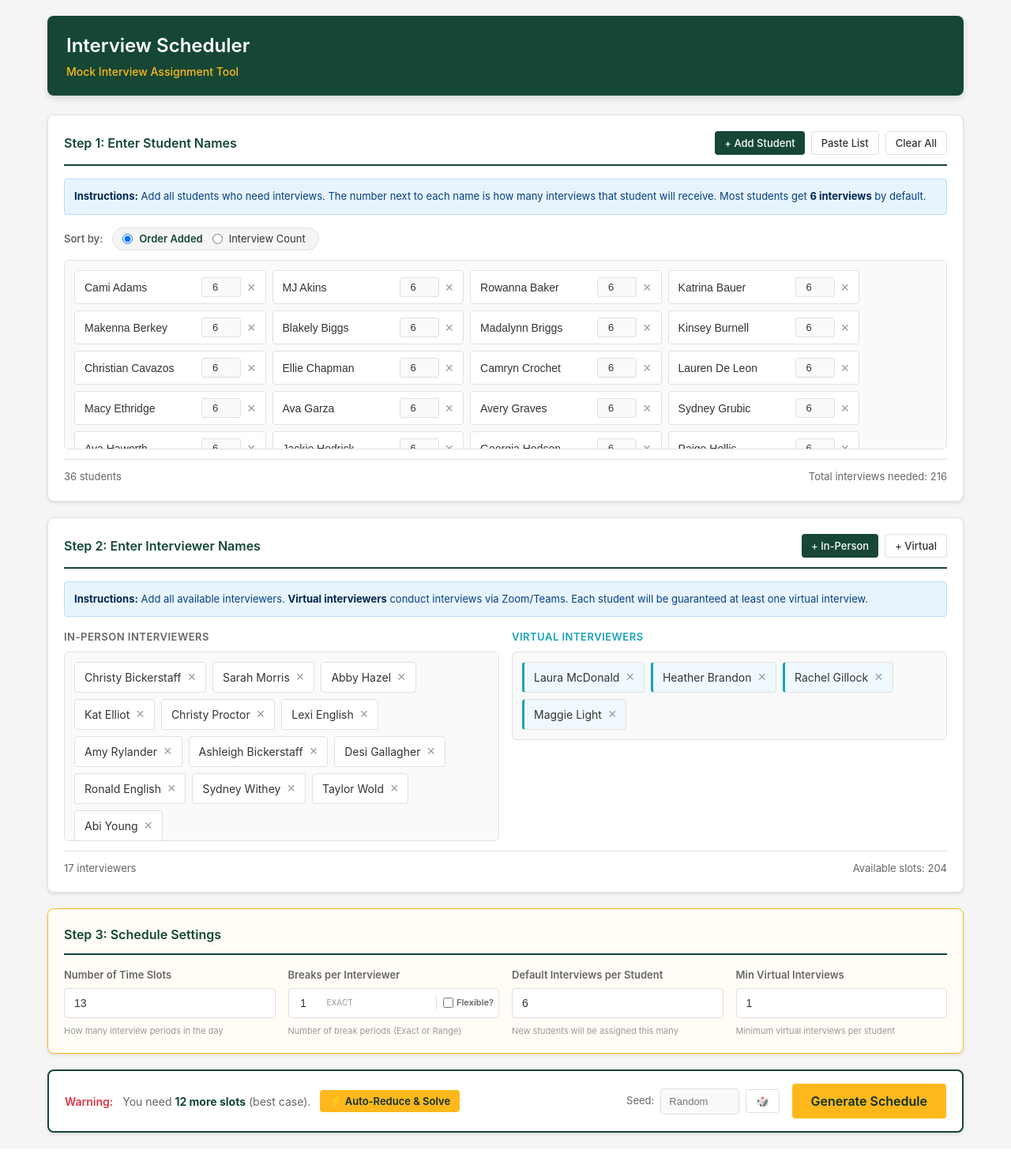
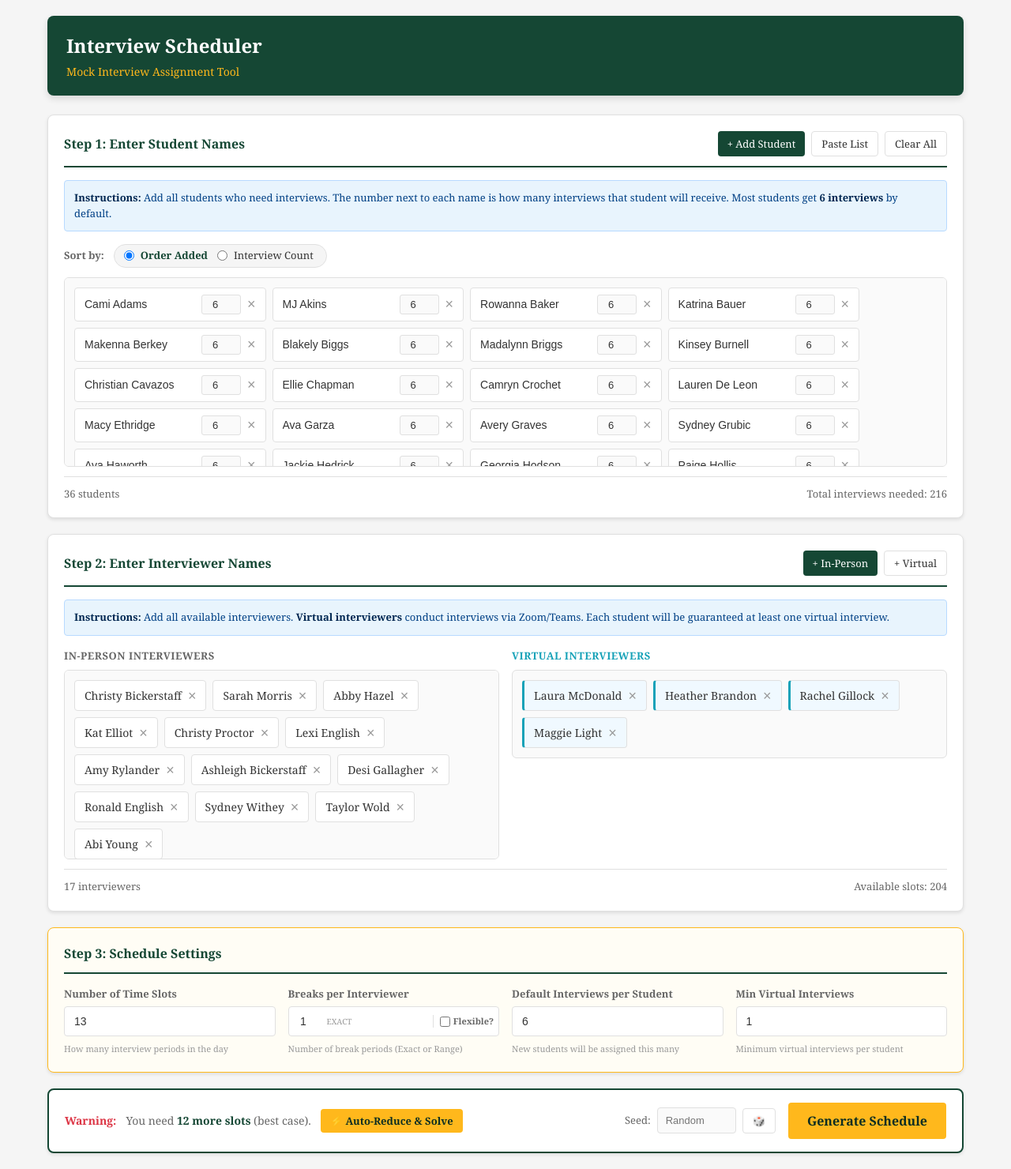
Before and after one commit to realronaldrump/interview-scheduler, a Flask app: page / in a window 1280 px wide. Shown: the whole page at 79% size. Before the commit the page ends 1439 px from the top, so only its background shows below. Run offline with Flask 3, Linux system fonts and the light colour scheme; some web fonts are replaced.

Commit message:
feat: Add Calluna font via Adobe Fonts and apply it to the body.

```diff
--- a/static/style.css
+++ b/static/style.css
@@ -36,7 +36,7 @@
 }
 
 body {
-    font-family: -apple-system, BlinkMacSystemFont, "Segoe UI", Roboto, "Helvetica Neue", Arial, sans-serif;
+    font-family: "calluna", Georgia, "Times New Roman", serif;
     background: var(--bg-primary);
     color: var(--text-primary);
     line-height: 1.5;
--- a/templates/index.html
+++ b/templates/index.html
@@ -5,6 +5,8 @@
     <meta charset="UTF-8">
     <meta name="viewport" content="width=device-width, initial-scale=1.0">
     <title>Interview Scheduler | Baylor University</title>
+    <!-- Adobe Fonts: Calluna -->
+    <link rel="stylesheet" href="https://use.typekit.net/ymh8ltu.css">
     <link rel="stylesheet" href="/static/style.css">
 </head>
 
```
